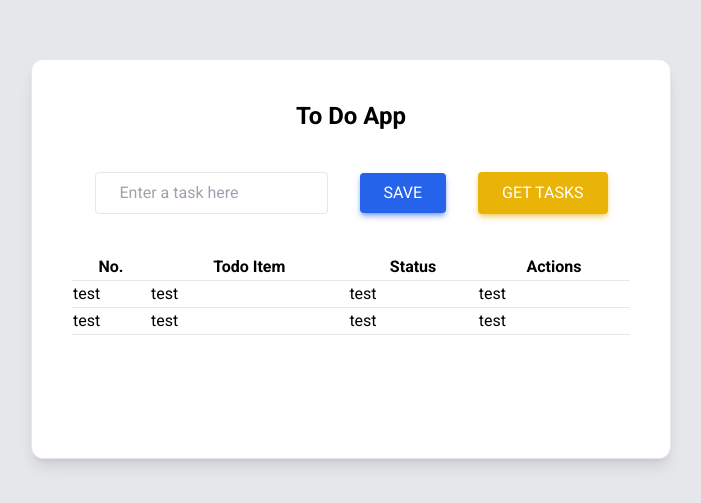
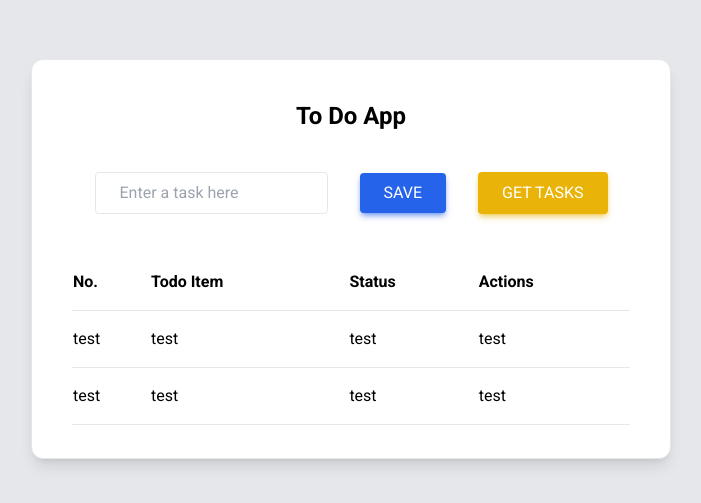
Before and after one commit to sorasora46/simple-todo-app, a React (Create React App) app in the folder frontend/: page / in a window 1280 px wide. Shown: the part 141-644 px from the top of the page, without its empty margins (289-990 px from the left). Built offline with nearby package versions, Linux system fonts and the light colour scheme.

Commit message:
[+] add more styling to table

```diff
--- a/frontend/src/App.jsx
+++ b/frontend/src/App.jsx
@@ -40,7 +40,7 @@ function App() {
               GET TASKS
             </button>
           </div>
-          <table className="w-[100%]">
+          <table className="w-[100%] text-left">
             <tr>
               <th>No.</th>
               <th>Todo Item</th>
--- a/frontend/src/style.css
+++ b/frontend/src/style.css
@@ -11,3 +11,8 @@
 tr {
   border-bottom: 1px solid #e5e7eb;
 }
+
+td, th {
+  padding-top: 1em;
+  padding-bottom: 1em;
+}
```
Also changed, not shown: 1 other file (tests, documents, lock files or other folders).
